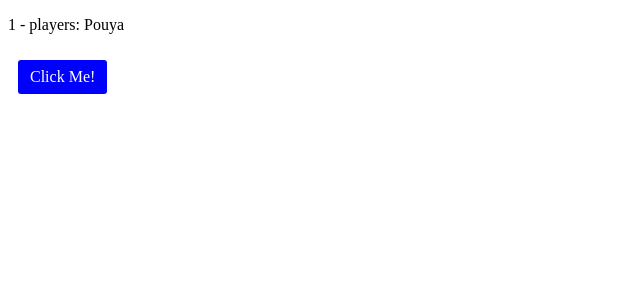
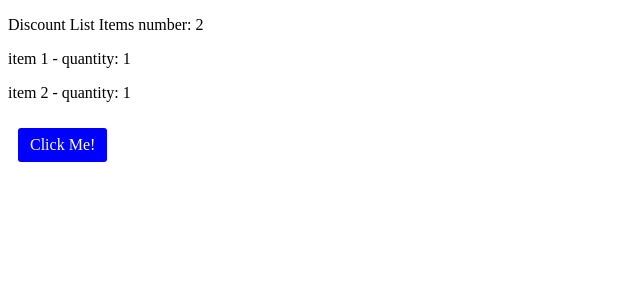
Before and after one commit to pouyam79i/reactjs, a React (Vite) app in the folder react-app/: page / in a window 1280 px wide. Shown: the top 300 px of the page, without its empty margins (0-640 px from the left). Built offline with nearby package versions, Linux system fonts and the light colour scheme.

Commit message:
adding update with more complex example

```diff
--- a/react-app/src/App.tsx
+++ b/react-app/src/App.tsx
@@ -3,32 +3,42 @@ import Button from "./components/Button";
 import produce from "immer";
 
 function App() {
-  const [game, setGame] = useState({
-    id: 1,
-    players: {
-      name: "Pouya",
-    },
+  const [list, setList] = useState({
+    discount: 0.1,
+    items: [
+      { id: 1, name: "item 1", quantity: 1 },
+      { id: 2, name: "item 2", quantity: 1 },
+    ],
   });
 
   const handle = () => {
-    // to update objects you can use spread '...' notation to copy all fields before updating any other field
-    // setGame({ ...game, players: { ...game.players, name: "Reza" } });
+    // Normal way:
+    // setList({
+    //   ...list,
+    //   items: list.items.map((item) =>
+    //     item.id === 1 ? { ...item, quantity: item.quantity + 1 } : item
+    //   ),
+    // });
 
-    // or use immer
-    setGame(
+    // Use Immer
+    setList(
       produce((draft) => {
-        draft.players.name = "Reza";
+        // find the item
+        const item = draft.items.find((item) => item.id === 1);
+        // if found change the wanted field
+        if (item) item.quantity += 1;
       })
     );
   };
 
   return (
     <div>
-      {
-        <p>
-          {game.id} - players: {game.players.name}
+      {<p key={-1}>Discount List Items number: {list.items.length}</p>}
+      {list.items.map((item) => (
+        <p key={item.id}>
+          {item.name} - quantity: {item.quantity}
         </p>
-      }
+      ))}
       <Button setOnClick={handle} />
     </div>
   );
```
